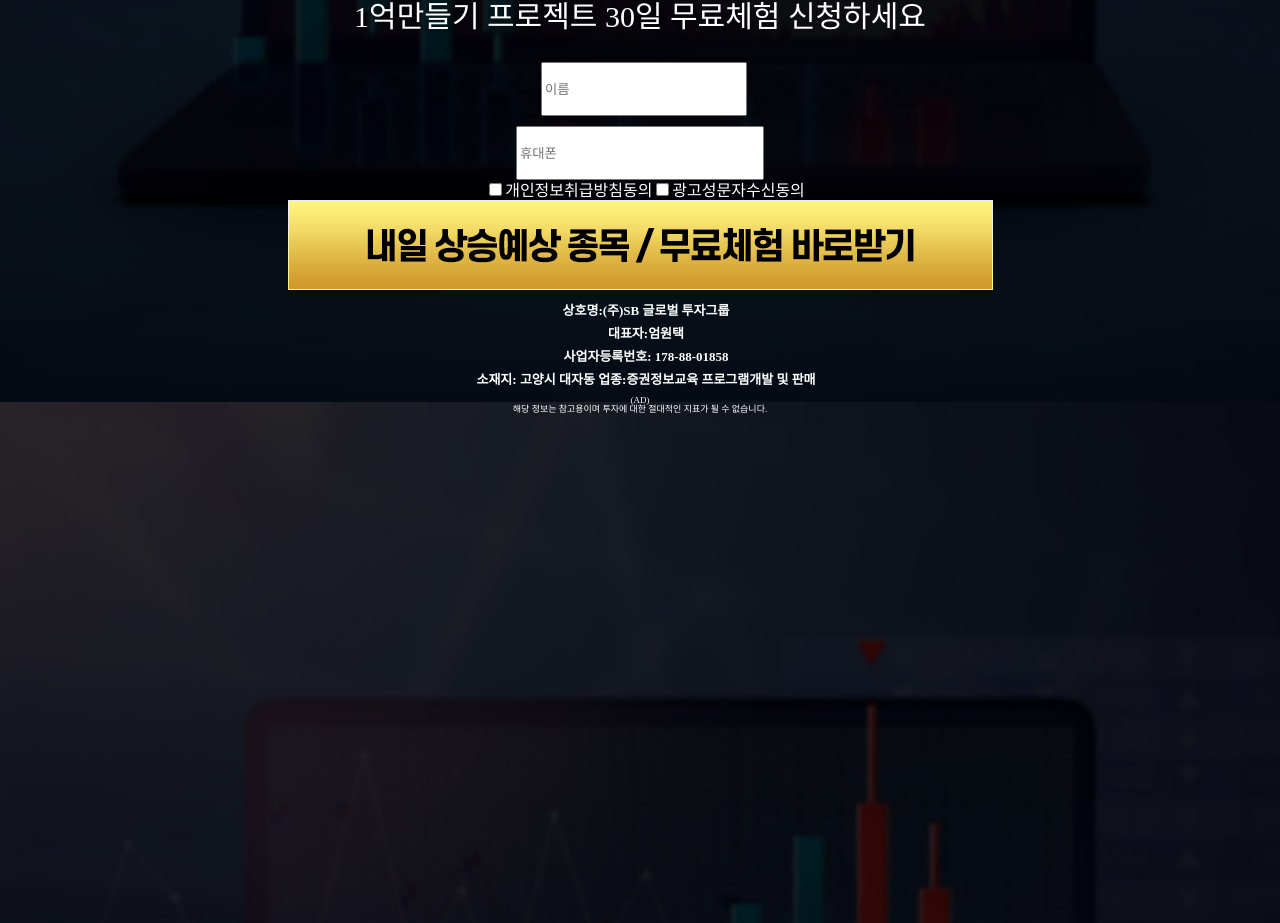
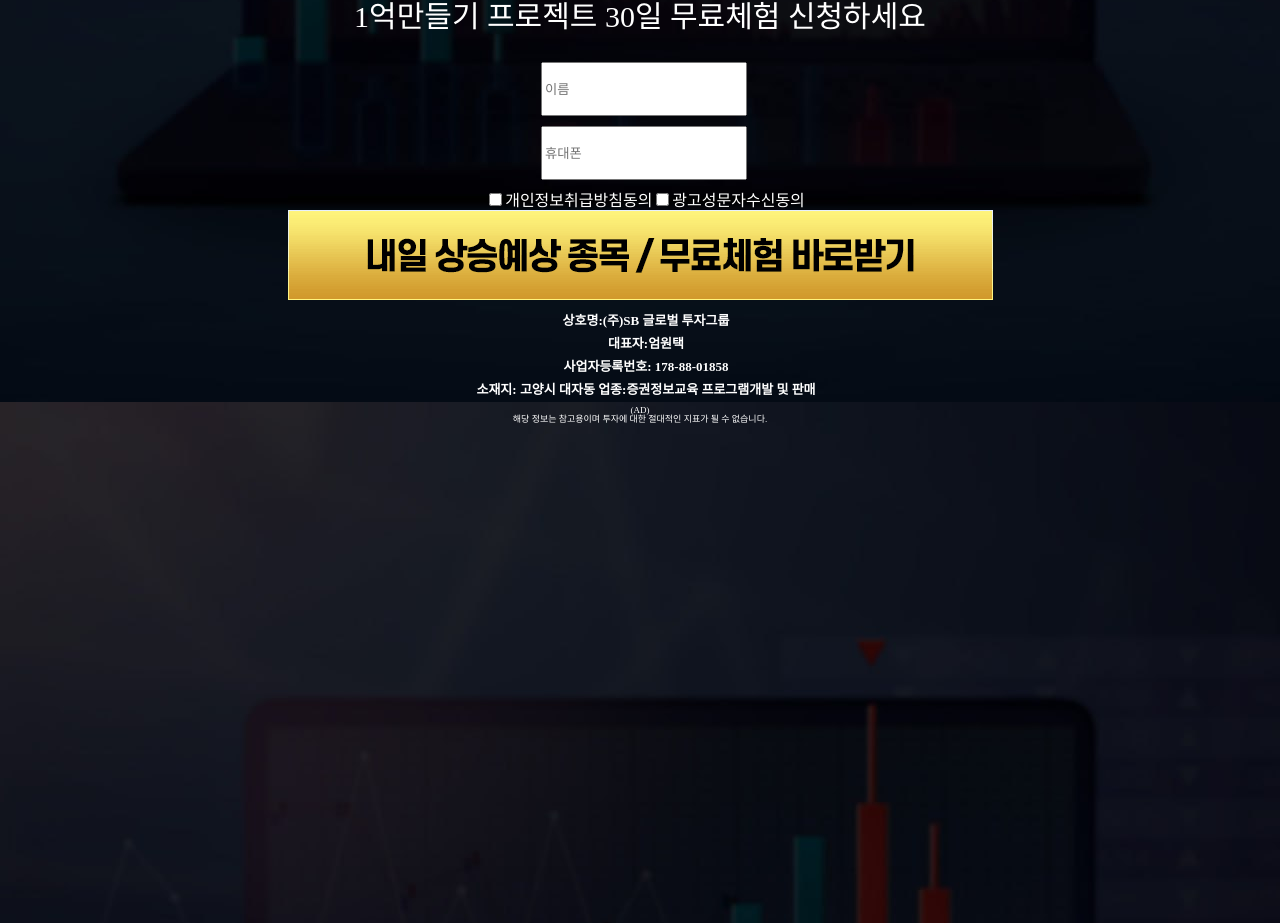
Before and after one commit to euntti/newstest, a React (Create React App) app: page / in a window 1280 px wide. Shown: the part 798-1721 px from the top of the page. Built offline with nearby package versions, Linux system fonts and the light colour scheme; no server answers.

Commit message:
박스 맞추기

```diff
--- a/src/App.css
+++ b/src/App.css
@@ -165,9 +165,12 @@ table {
   margin: 0 12.5px 0;
 }
 .phone input {
-  width: 240px;
+  display: flex;
+  width: 198px;
   height: 48px;
-  margin: 0 12.5px 0;
+  margin-left: 12px;
+  margin-right: 4px;
+  margin-bottom: 10px;
 }
 .btnArea {
   display: flex;
```
